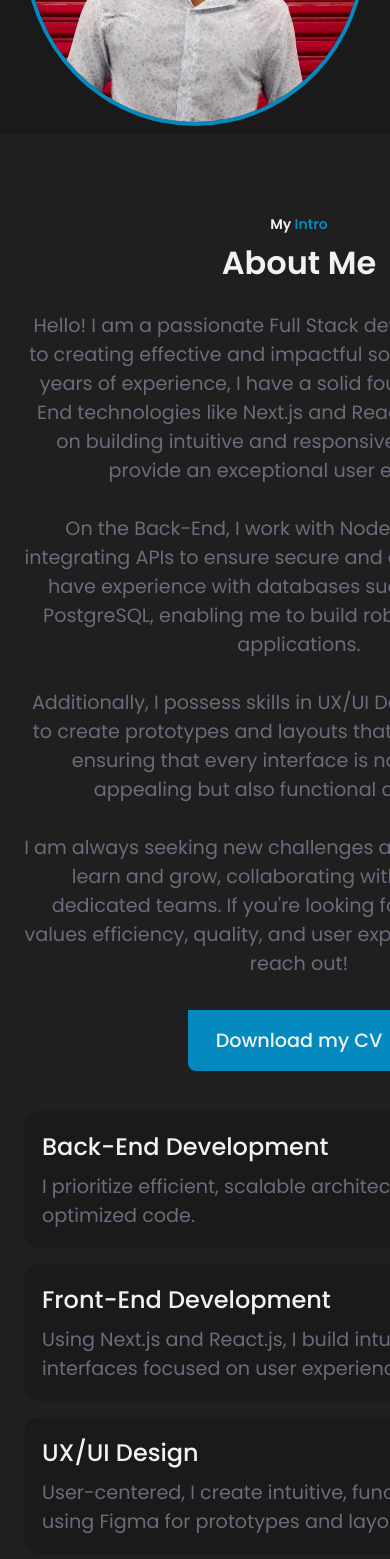
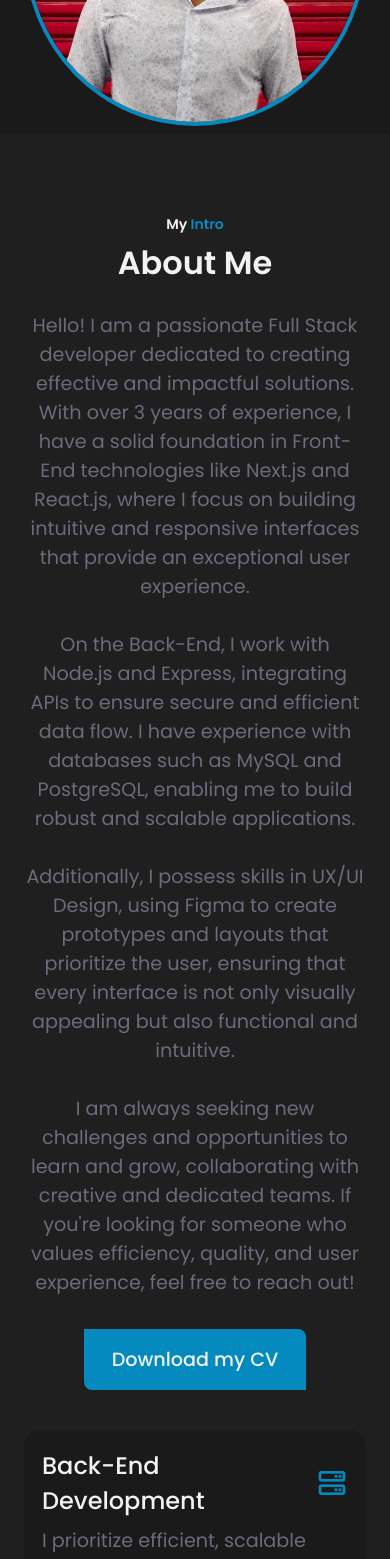
Before and after one commit to DJeanS03/myPortfolio, a React (Vite) app: page / in a window 390 px wide. Shown: the part 900-2459 px from the top of the page. Built offline with nearby package versions, Linux system fonts and the light colour scheme.

Commit message:
:iphone: fix responsiveness

```diff
--- a/src/components/Sections/About/index.tsx
+++ b/src/components/Sections/About/index.tsx
@@ -22,14 +22,14 @@ export function About({ language }: AboutProps) {
 
   return (
     <AboutContainer id="about">
+      <h3
+        className="section__subtitle"
+        dangerouslySetInnerHTML={{ __html: translation.aboutMe__subtitle }}
+      />
+      <h2 className="section__title">{translation.aboutMe__title}</h2>
+
       <div className="about__container container grid box">
-        {/* <div className="about__data">{getText()}</div> */}
         <div className="about__data">
-          <h3
-            className="section__subtitle"
-            dangerouslySetInnerHTML={{ __html: translation.aboutMe__subtitle }}
-          />
-          <h2 className="section__title">{translation.aboutMe__title}</h2>
           <p
             className="about__description"
             dangerouslySetInnerHTML={{
@@ -39,6 +39,7 @@ export function About({ language }: AboutProps) {
           {/* <Button text={translation.aboutMe__button} url={CV} fileName={"CV-Jean-Victor"} /> */}
           <Button text={translation.aboutMe__button} />
         </div>
+
         <div className="about__expertise">
           {myExpertise.map((myExpertise) => (
             <ExpertiseCard
--- a/src/components/Sections/About/styles.ts
+++ b/src/components/Sections/About/styles.ts
@@ -18,4 +18,11 @@ export const AboutContainer = styled.section`
   .about__expertise {
     justify-self: center;
   }
+
+  @media screen and (max-width: 464px) {
+    .about__container {
+      display: flex;
+      flex-direction: column;
+    }
+  }
 `;
--- a/src/components/UI/ExpertiseCard/styles.ts
+++ b/src/components/UI/ExpertiseCard/styles.ts
@@ -1,7 +1,8 @@
 import styled from "styled-components";
 
 export const ExpertiseContainer = styled.article`
-  min-width: 550px;
+  width: 100%;
+  max-width: 550px;
   margin-bottom: 1rem;
 
   .expertise__card {
```
